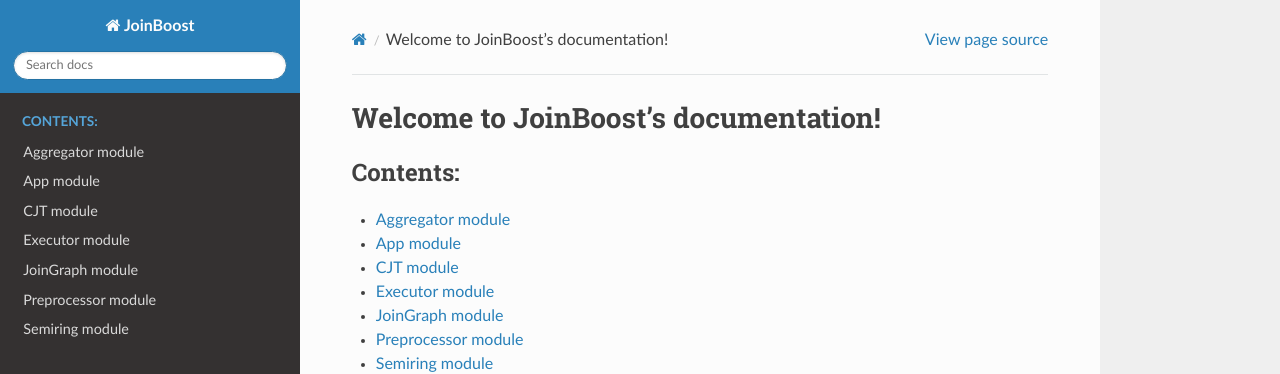
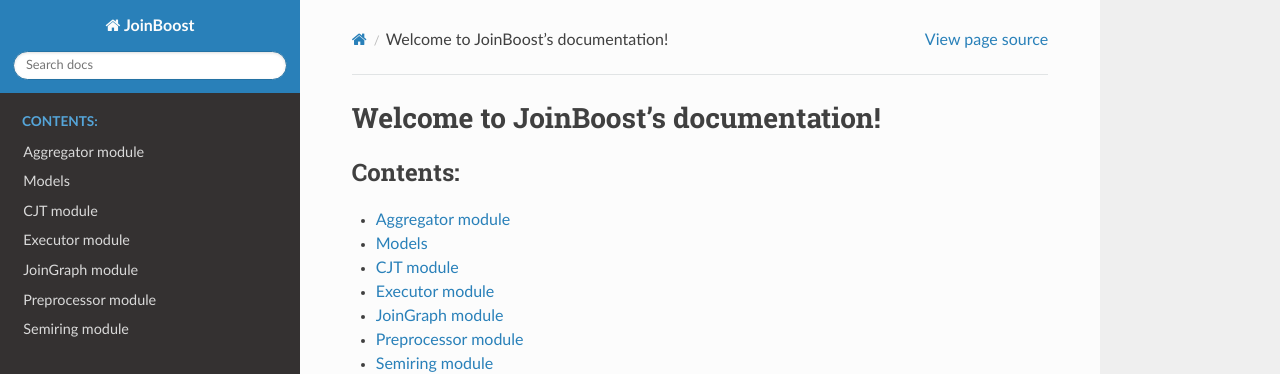
Before and after one commit to JoinBoost/JoinBoost, a Sphinx documentation site: the page built from docs/source/index.rst, in a window 1280 px wide. Shown: the top 374 px of the page. Built offline with Sphinx 7.4.7 and the Read the Docs theme 2.0.0, drawn with Linux system fonts in a browser that asks for light colours.

Commit message:
Update app.rst

```diff
--- a/docs/source/app.rst
+++ b/docs/source/app.rst
@@ -1,5 +1,5 @@
 
-App module
+Models
 ----------------------------
 
 .. automodule:: joinboost.app
```
